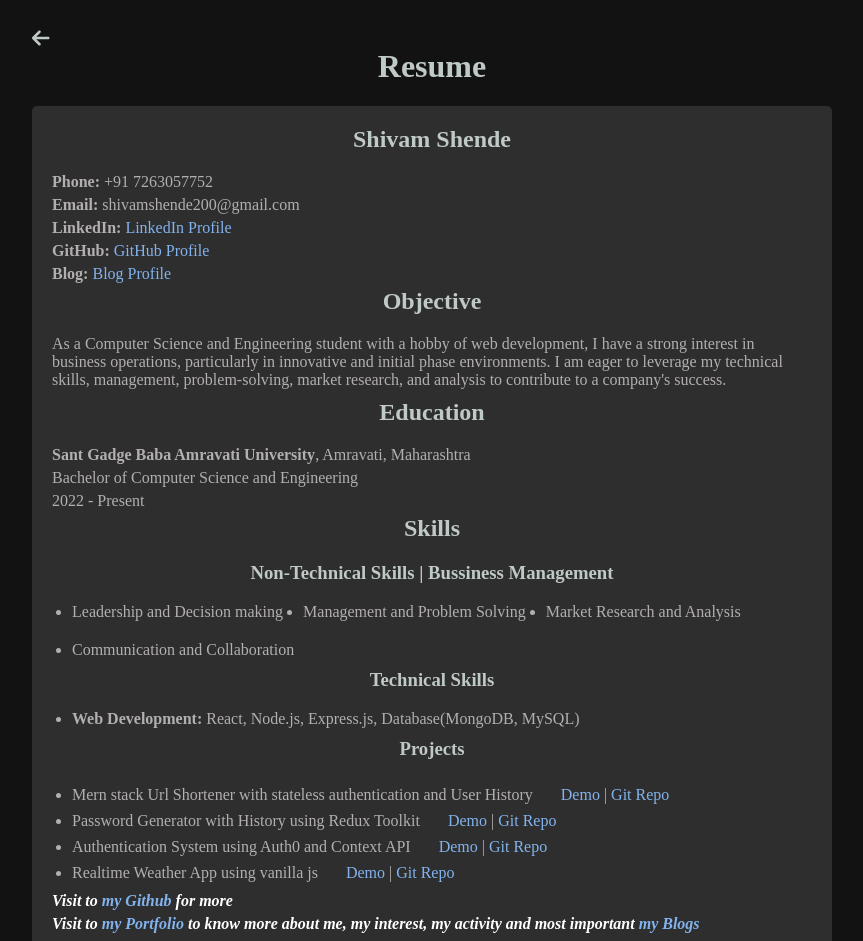
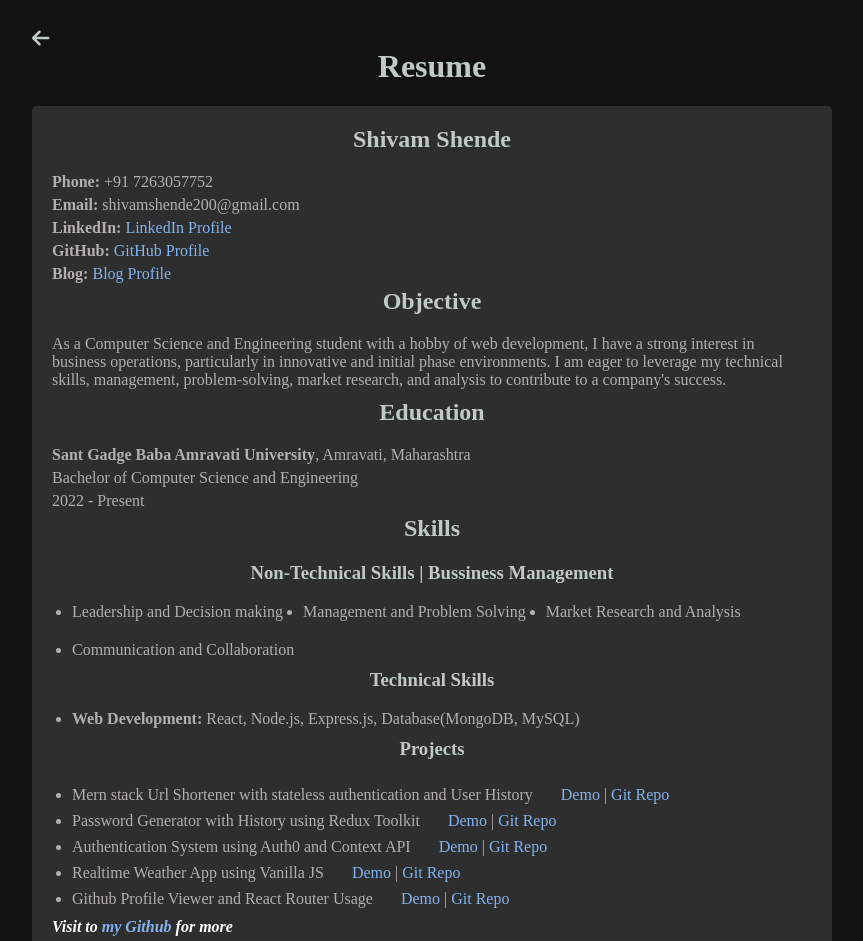
Before and after one commit to shivamshende/my-portfolilo, a React (Vite) app: page /resume in a window 1280 px wide. Shown: the top 941 px of the page, without its empty margins (208-1071 px from the left). Built offline with nearby package versions, Linux system fonts and the light colour scheme.

Commit message:
update resume

```diff
--- a/src/components/Resume/Resume.jsx
+++ b/src/components/Resume/Resume.jsx
@@ -57,31 +57,37 @@ const Resume = () => {
                         <li>Realtime Weather App using vanilla js</li> */}
                         <li>
                             Mern stack Url Shortener with stateless authentication and User History
-                            <a className='demo' href="https://github.com/shivamshende/mern-url-shortener" target="_blank" rel="noopener noreferrer">Demo</a>
+                            <a className='demo' href="https://youtu.be/vsd2YASdqzQ?si=ttXAKUOrkgCxsl7_" target="_blank" rel="noopener noreferrer">Demo</a>
                             <span> | </span>
-                            <a href="https://your-demo-url.com" target="_blank" rel="noopener noreferrer">Git Repo</a>
+                            <a href="https://github.com/shivamshende/react-urlShortener-stateless-auth" target="_blank" rel="noopener noreferrer">Git Repo</a>
                         </li>
                         <li>
                             Password Generator with History using Redux Toolkit
-                            <a className='demo' href="https://github.com/shivamshende/password-generator" target="_blank" rel="noopener noreferrer">Demo</a>
+                            <a className='demo' href="https://password-generator-redux.netlify.app/" target="_blank" rel="noopener noreferrer">Demo</a>
                             <span> | </span>
-                            <a href="https://your-demo-url.com" target="_blank" rel="noopener noreferrer">Git Repo</a>
+                            <a href="https://github.com/shivamshende/redux-toolkit-password-generator" target="_blank" rel="noopener noreferrer">Git Repo</a>
                         </li>
                         <li>
                             Authentication System using Auth0 and Context API
-                            <a className='demo' href="https://github.com/shivamshende/auth0-context-api" target="_blank" rel="noopener noreferrer">Demo</a>
+                            <a className='demo' href="https://youtu.be/_tcD9ziL8gE?si=xOa5GqEfgnWEefzP" target="_blank" rel="noopener noreferrer">Demo</a>
                             <span> | </span>
-                            <a href="https://your-demo-url.com" target="_blank" rel="noopener noreferrer">Git Repo</a>
+                            <a href="https://github.com/shivamshende/React-contextAPI-and-Auth0" target="_blank" rel="noopener noreferrer">Git Repo</a>
                         </li>
                         <li>
-                            Realtime Weather App using vanilla js
-                            <a className='demo' href="https://github.com/shivamshende/realtime-weather-app" target="_blank" rel="noopener noreferrer">Demo</a>
+                            Realtime Weather App using Vanilla JS
+                            <a className='demo' href="https://shivamshende.github.io/weather-app/" target="_blank" rel="noopener noreferrer">Demo</a>
                             <span> | </span>
-                            <a href="https://your-demo-url.com" target="_blank" rel="noopener noreferrer">Git Repo</a>
+                            <a href="https://github.com/shivamshende/weather-app" target="_blank" rel="noopener noreferrer">Git Repo</a>
+                        </li>
+                        <li>
+                            Github Profile Viewer and React Router Usage
+                            <a className='demo' href="https://shivamshende.github.io/React-Router/" target="_blank" rel="noopener noreferrer">Demo</a>
+                            <span> | </span>
+                            <a href="https://github.com/shivamshende/React-Router" target="_blank" rel="noopener noreferrer">Git Repo</a>
                         </li>
                     </ul>
                     <p><em><strong>Visit to <a href="https://github.com/shivamshende/" target="_blank" rel="noopener noreferrer">my Github</a> for more</strong></em></p>
-                    <p><em><strong>Visit to <a href="https://shivamshendeportfolio.netlify.app/" target="_blank" rel="noopener noreferrer">my Portfolio</a> to know more about me, my interest, my activity and most important <a href="https://medium.com/@shivamshende200" target="_blank" rel="noopener noreferrer">my Blogs</a></strong></em></p>
+                    <p><em><strong>Visit to <a href="https://shivam-shende-portfolio.netlify.app/" target="_blank" rel="noopener noreferrer">my Portfolio</a> to know more about me, my interest, my activity and most important <a href="https://medium.com/@shivamshende200" target="_blank" rel="noopener noreferrer">my Blogs</a></strong></em></p>
                 </div>
             </div>
             <button className='download-resume' onClick={handlePrint}>Download Resume</button>
```
